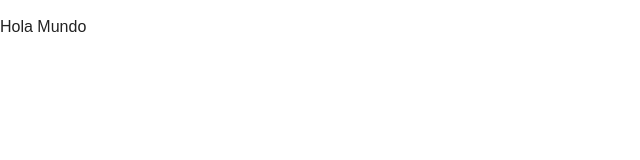
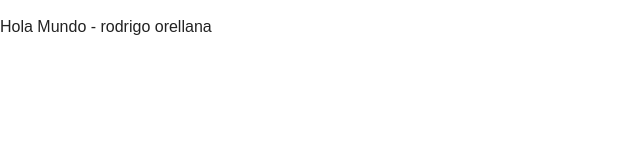
Before and after one commit to rodrigorellana/prueba, a plain HTML site: page index.html in a window 1280 px wide. Shown: the whole page, without its empty margins (0-640 px from the left). Drawn offline with Linux system fonts and the light colour scheme.

Commit message:
commit inicial

```diff
--- a/index.html
+++ b/index.html
@@ -13,7 +13,7 @@
 	</head>
 	<body>
 
-		<p>Hola Mundo</p>
+		<p>Hola Mundo - rodrigo orellana</p>
 
 	</body>
 </html>
```
